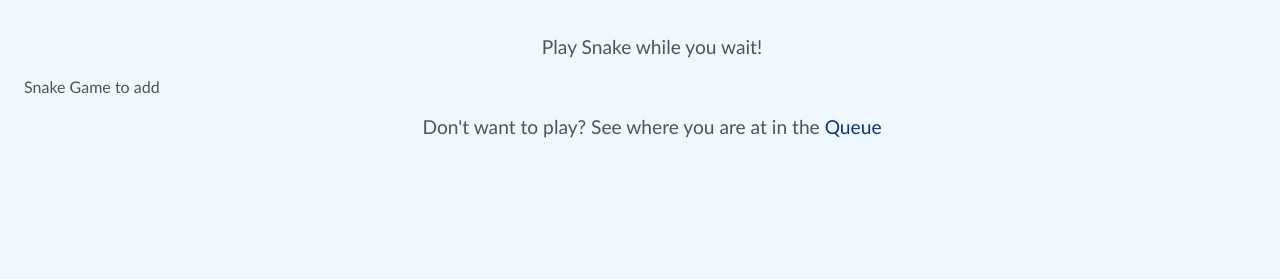
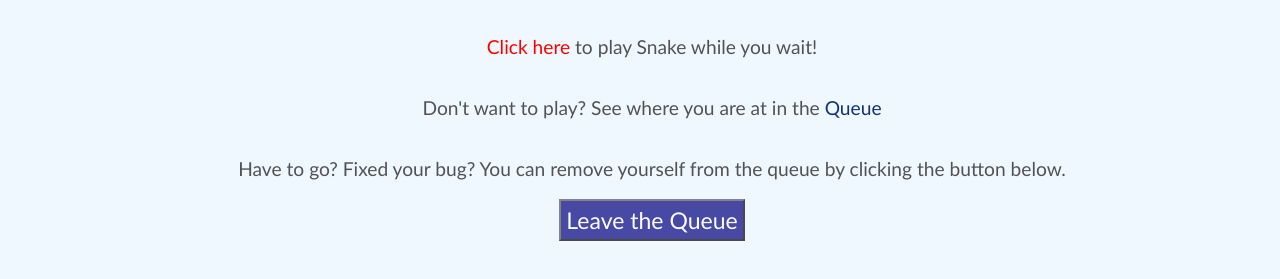
Before and after one commit to Noe97663/tutorqueue, a plain HTML site: page public_html/studentApp/studentOptions.html in a window 1280 px wide. Shown: the part 137-416 px from the top of the page. Drawn offline with Linux system fonts and the light colour scheme; no server answers.

Commit message:
students can remove themselves and link to game

```diff
--- a/public_html/studentApp/studentClient.js
+++ b/public_html/studentApp/studentClient.js
@@ -49,7 +49,7 @@ function addQueueItem(e) {
         })
     });
     promise.then((response) => {
-        window.location.href = "./playSnake.html"
+        window.location.href = "./studentOptions.html"
     }).catch((err) => {console.log(err);});
 }
 
@@ -64,7 +64,7 @@ function checkFormSubmission() {
             return response.text();
         }).then((result) => {
             if (result == "in queue") {
-                window.location.href = "./playSnake.html"
+                window.location.href = "./studentOptions.html"
             }
         }).catch((err) => {console.log(err);});
     }
@@ -94,3 +94,18 @@ function checkForTutor() {
         console.log(error);
     })
 }
+
+/**
+ * This function executes when a student removes themself from the queue
+ */
+function selfRemoval() {
+    let p = fetch("/get/email");
+    p.then((response) => {
+        return response.text();
+    }).then((email) => {
+        let p1 = fetch("/remove/queueitem/" + email);
+        p1.then((response) => {
+            window.location.href = "./requestHelp.html";
+        }).catch((err) => {console.log(err);});
+    }).catch((err) => {console.log(err);});
+}
--- a/public_html/studentApp/playSnake.html
+++ b/public_html/studentApp/studentOptions.html
@@ -19,11 +19,24 @@
 
         <div id="mainDiv" class="mainDiv">
             <br><br>
-            <div class="snakeOption">Play Snake while you wait!</div>
-            <br>Snake Game to add<br>
+            <div class="studentOptions">
+                <a href="https://www.google.com/fbx?fbx=snake_arcade" id="playSnake" target="_blank">
+                    Click here
+                </a>
+                to play Snake while you wait!
+            </div>
+            <br><br>
+            <div class="studentOptions">Don't want to play? See where you are at in the
+                <a href="./studentHome.html"> Queue</a>
+            </div>
+            <br><br>
+            <div class="studentOptions">
+                Have to go? Fixed your bug? You can remove yourself from the queue by
+                clicking the button below.
+            </div>
             <br>
-            <div class="snakeOption">Don't want to play? See where you are at in the
-                <a href="./studentHome.html"> Queue</a>
+            <div class="studentOptions">
+                <button id="studentLeave" onclick="selfRemoval()">Leave the Queue</button>
             </div>
         </div>
     </body>
--- a/public_html/style.css
+++ b/public_html/style.css
@@ -54,7 +54,20 @@ a{
     color: red;
 }
 
-.snakeOption {
+.studentOptions {
     text-align: center;
     font-size: larger;
 }
+
+#studentLeave {
+    background-color: navy;
+    color:white;
+    font-family:'Gill Sans', 'Gill Sans MT', Calibri, 'Trebuchet MS', sans-serif;
+    font-size: larger;
+    padding: 5px;
+    opacity: .7;
+}
+
+#playSnake {
+    color: red;
+}
```
Also changed, not shown: server.js (+8 -3 lines).
